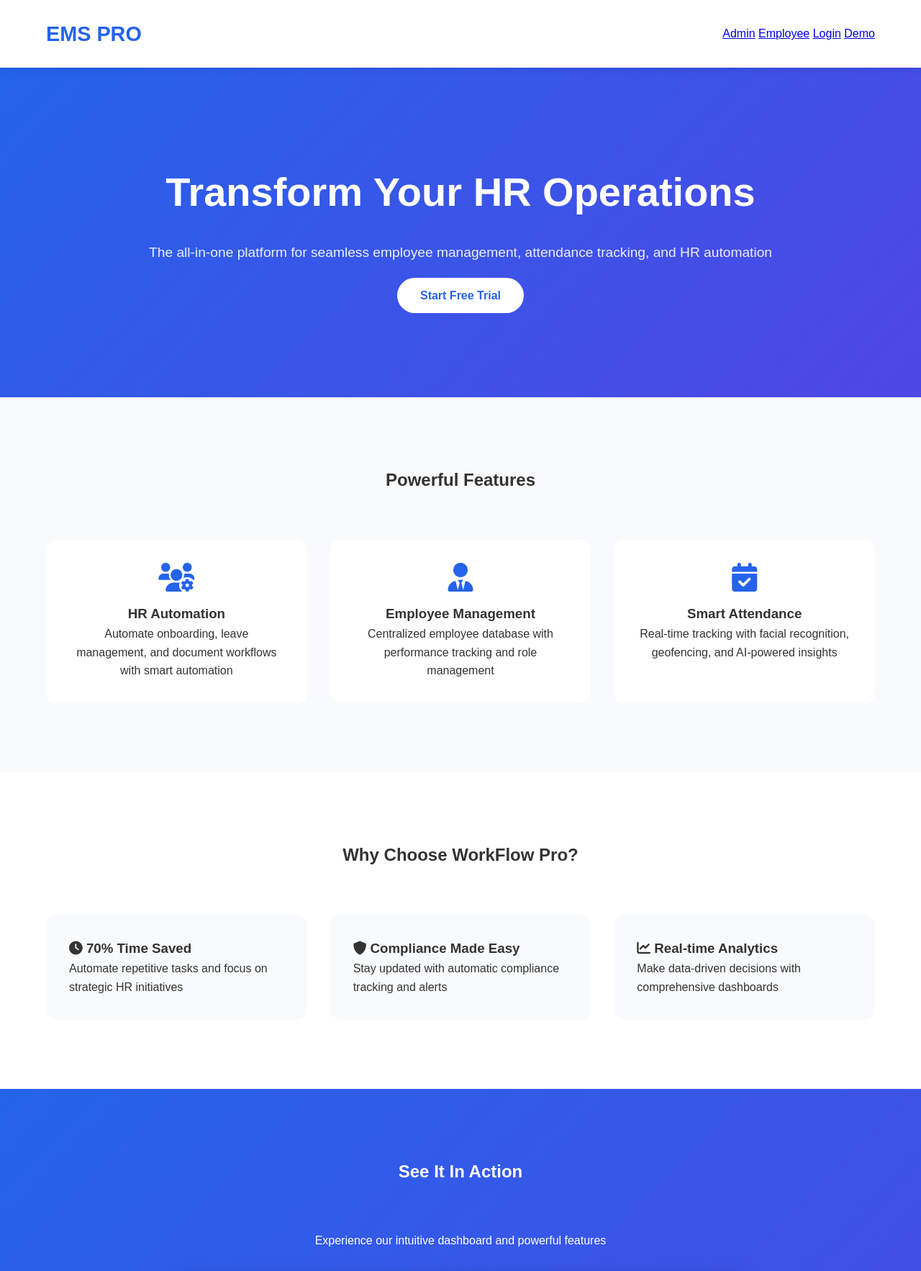
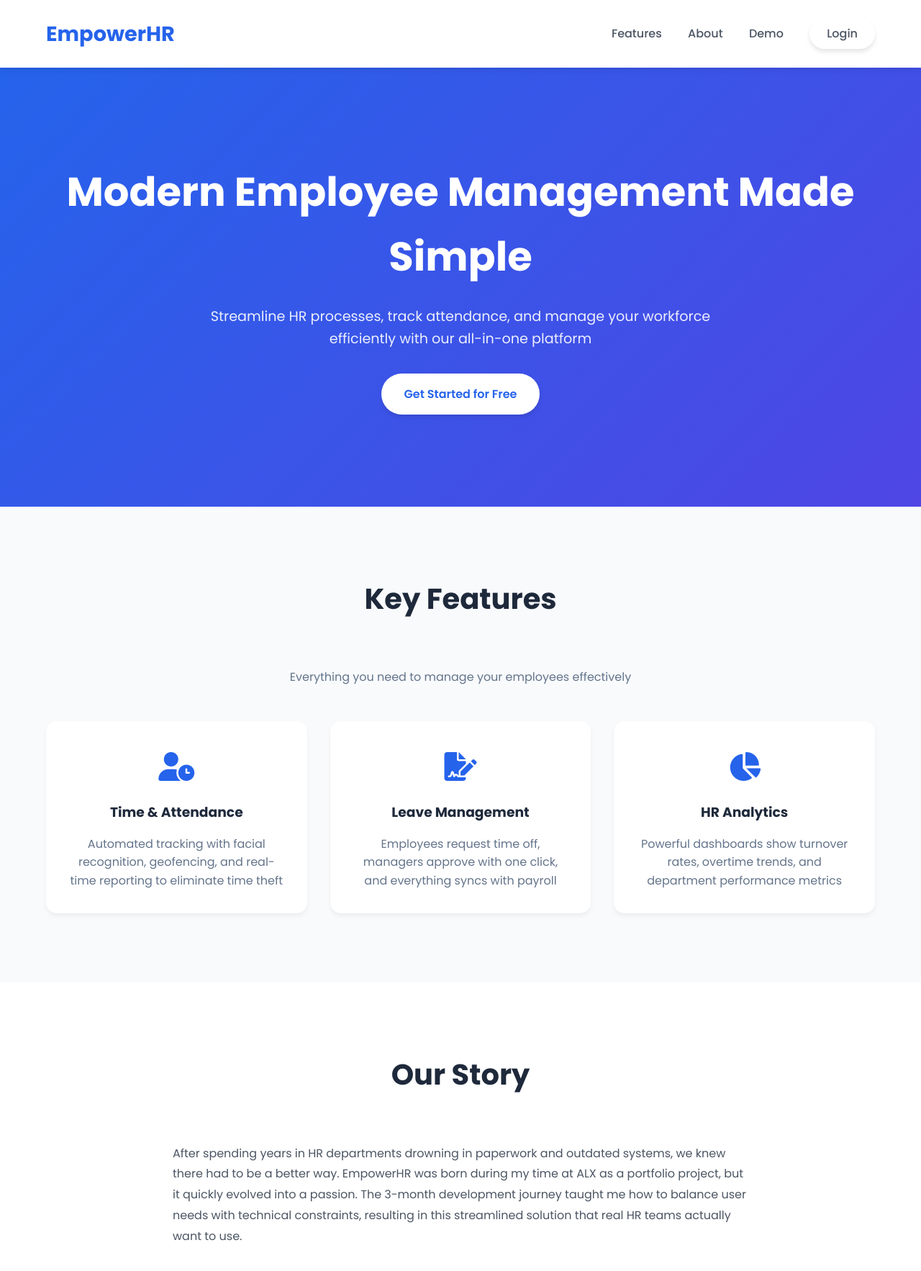
Before and after one commit to EHronek/Employee_management_system, a Flask app: page / in a window 1280 px wide. Shown: the top 1766 px of the page at 72% size. Run offline with Flask 3, Linux system fonts and the light colour scheme.

Commit message:
more updates

```diff
--- a/web_dynamic/static/scripts/employeeAttendance.js
+++ b/web_dynamic/static/scripts/employeeAttendance.js
@@ -19,10 +19,12 @@ document.addEventListener("DOMContentLoaded", function () {
                     checkInOutButton.innerHTML = '<i class="fas fa-clock"></i> Check Out';
                     checkInOutButton.setAttribute("data-action", "checkout");
                     checkInStatus.textContent = "You are currently checked in.";
+                    location.reload();
                 } else {
                     checkInOutButton.innerHTML = '<i class="fas fa-clock"></i> Check In';
                     checkInOutButton.setAttribute("data-action", "checkin");
                     checkInStatus.textContent = "You are currently checked out.";
+                    location.reload();
                 }
             } else {
                 alert(data.message);
--- a/web_dynamic/templates/companyAnnouncements.html
+++ b/web_dynamic/templates/companyAnnouncements.html
@@ -1,17 +1,17 @@
 {% extends "employee_base_layout.html" %}
 {% block title%}Employee Dashboard{% endblock%}
 
-{% block header %} Dashboard{% endblock %}
+{% block header %} Announcements{% endblock %}
 {% block profile %}
     <!-- Employee Profile -->
-    <div class="employee-profile">
+    <!-- <div class="employee-profile">
         <img src="employee-avatar.jpg" alt="Employee Avatar">
         <div class="details">
             <h2>Jane Doe</h2>
             <p>Manager | HR Department</p>
             <p>Status: <span class="status-active">Active</span></p>
         </div>
-    </div>
+    </div> -->
 {% endblock %}
 
 {% block content %}
--- a/web_dynamic/templates/employee_base_layout.html
+++ b/web_dynamic/templates/employee_base_layout.html
@@ -13,6 +13,8 @@
     <link rel="stylesheet" href="{{ url_for('static', filename='styles/companyAnnouncements.css') }}">
     <link rel="stylesheet" href="{{ url_for('static', filename='styles/account_settings.css') }}">
     <link rel="stylesheet" href="{{ url_for('static', filename='styles/training_development.css') }}">
+    <link href="https://cdn.jsdelivr.net/npm/bootstrap@5.3.2/dist/css/bootstrap.min.css" rel="stylesheet">
+
 </head>
 <body>
     <!-- Sidebar Navigation -->
--- a/web_dynamic/templates/landingPage.html
+++ b/web_dynamic/templates/landingPage.html
@@ -3,8 +3,9 @@
 <head>
     <meta charset="UTF-8">
     <meta name="viewport" content="width=device-width, initial-scale=1.0">
-    <title> Employee Management Solution</title>
+    <title>EmpowerHR | Employee Management System</title>
     <link rel="stylesheet" href="https://cdnjs.cloudflare.com/ajax/libs/font-awesome/6.0.0/css/all.min.css">
+    <link href="https://fonts.googleapis.com/css2?family=Poppins:wght@400;500;600;700&display=swap" rel="stylesheet">
     <style>
         * {
             margin: 0;
@@ -25,17 +26,32 @@
             box-shadow: 0 2px 10px rgba(0,0,0,0.1);
             position: sticky;
             top: 0;
+            z-index: 100;
         }
 
         .nav-content {
             display: flex;
             justify-content: space-between;
             align-items: center;
+            max-width: 1200px;
+            margin: 0 auto;
         }
 
         .logo {
             font-size: 1.8rem;
             font-weight: 700;
+            color: #2563eb;
+        }
+
+        .nav-links a {
+            margin-left: 2rem;
+            text-decoration: none;
+            color: #4b5563;
+            font-weight: 500;
+            transition: color 0.3s;
+        }
+
+        .nav-links a:hover {
             color: #2563eb;
         }
 
@@ -56,20 +72,26 @@
             font-size: 1.2rem;
             margin-bottom: 2rem;
             opacity: 0.9;
+            max-width: 700px;
+            margin-left: auto;
+            margin-right: auto;
         }
 
         .cta-button {
+            display: inline-block;
             background: white;
             color: #2563eb;
             padding: 1rem 2rem;
             border-radius: 30px;
             text-decoration: none;
             font-weight: 600;
-            transition: transform 0.3s;
+            transition: transform 0.3s, box-shadow 0.3s;
+            box-shadow: 0 4px 6px rgba(0,0,0,0.1);
         }
 
         .cta-button:hover {
             transform: translateY(-3px);
+            box-shadow: 0 6px 12px rgba(0,0,0,0.15);
         }
 
         /* Features Section */
@@ -81,12 +103,25 @@
         .section-title {
             text-align: center;
             margin-bottom: 4rem;
+            font-size: 2.5rem;
+            color: #1e293b;
+        }
+
+        .section-subtitle {
+            text-align: center;
+            margin-bottom: 3rem;
+            color: #64748b;
+            max-width: 700px;
+            margin-left: auto;
+            margin-right: auto;
         }
 
         .features-grid {
             display: grid;
             grid-template-columns: repeat(auto-fit, minmax(300px, 1fr));
             gap: 2rem;
+            max-width: 1200px;
+            margin: 0 auto;
         }
 
         .feature-card {
@@ -94,11 +129,13 @@
             padding: 2rem;
             border-radius: 15px;
             text-align: center;
-            transition: transform 0.3s;
+            transition: transform 0.3s, box-shadow 0.3s;
+            box-shadow: 0 4px 6px rgba(0,0,0,0.05);
         }
 
         .feature-card:hover {
             transform: translateY(-5px);
+            box-shadow: 0 10px 20px rgba(0,0,0,0.1);
         }
 
         .feature-icon {
@@ -107,22 +144,72 @@
             margin-bottom: 1rem;
         }
 
-        /* Benefits Section */
-        .benefits {
+        .feature-card h3 {
+            margin-bottom: 1rem;
+            color: #1e293b;
+        }
+
+        .feature-card p {
+            color: #64748b;
+        }
+
+        /* About Section */
+        .about {
             padding: 6rem 5%;
             background: white;
+            text-align: center;
         }
 
-        .benefits-grid {
-            display: grid;
-            grid-template-columns: repeat(auto-fit, minmax(300px, 1fr));
-            gap: 2rem;
+        .about-content {
+            max-width: 800px;
+            margin: 0 auto;
         }
 
-        .benefit-card {
-            padding: 2rem;
-            background: #f8fafc;
-            border-radius: 15px;
+        .about-text {
+            margin-bottom: 2rem;
+            text-align: left;
+            line-height: 1.8;
+            color: #4b5563;
+        }
+
+        .team {
+            margin-top: 3rem;
+        }
+
+        .team-member {
+            margin-bottom: 2rem;
+        }
+
+        .social-links {
+            margin-top: 1rem;
+        }
+
+        .social-links a {
+            display: inline-block;
+            margin: 0 0.5rem;
+            color: #2563eb;
+            font-size: 1.2rem;
+            transition: transform 0.3s;
+        }
+
+        .social-links a:hover {
+            transform: translateY(-3px);
+        }
+
+        .github-btn {
+            display: inline-block;
+            background: #1e293b;
+            color: white;
+            padding: 0.8rem 1.5rem;
+            border-radius: 30px;
+            text-decoration: none;
+            font-weight: 500;
+            margin-top: 1rem;
+            transition: background 0.3s;
+        }
+
+        .github-btn:hover {
+            background: #0f172a;
         }
 
         /* Demo Section */
@@ -141,6 +228,12 @@
             box-shadow: 0 10px 30px rgba(0,0,0,0.2);
         }
 
+        .demo-image img {
+            width: 100%;
+            height: auto;
+            display: block;
+        }
+
         /* Footer */
         footer {
             background: #1e293b;
@@ -148,82 +241,132 @@
             padding: 4rem 5%;
             text-align: center;
         }
+
+        .footer-links {
+            display: flex;
+            justify-content: center;
+            gap: 2rem;
+            margin-bottom: 2rem;
+        }
+
+        .footer-links a {
+            color: #e2e8f0;
+            text-decoration: none;
+            transition: color 0.3s;
+        }
+
+        .footer-links a:hover {
+            color: #2563eb;
+        }
+
+        .copyright {
+            margin-top: 2rem;
+            color: #94a3b8;
+        }
     </style>
 </head>
 <body>
     <!-- Navigation -->
     <nav class="navbar">
         <div class="nav-content">
-            <div class="logo">EMS PRO</div>
+            <div class="logo">EmpowerHR</div>
             <div class="nav-links">
-                <a href="{{ url_for('admin.admin_dashboard') }}">Admin</a>
-                <a href="{{ url_for('admin.employee_dashboard') }}">Employee</a>
-                <a href="http://0.0.0.0:5001/login">Login</a>
+                <a href="#features">Features</a>
+                <a href="#about">About</a>
                 <a href="#demo">Demo</a>
+                <a href="{{ url_for('login_page') }}" class="cta-button" style="padding: 0.5rem 1.5rem;">Login</a>
             </div>
         </div>
     </nav>
 
     <!-- Hero Section -->
     <section class="hero">
-        <h1>Transform Your HR Operations</h1>
-        <p>The all-in-one platform for seamless employee management, attendance tracking, and HR automation</p>
-        <a href="{{ url_for('create_user') }}" class="cta-button">Start Free Trial</a>
+        <h1>Modern Employee Management Made Simple</h1>
+        <p>Streamline HR processes, track attendance, and manage your workforce efficiently with our all-in-one platform</p>
+        <a href="{{ url_for('sign_up') }}" class="cta-button">Get Started for Free</a>
     </section>
 
     <!-- Features Section -->
     <section class="features" id="features">
-        <h2 class="section-title">Powerful Features</h2>
+        <h2 class="section-title">Key Features</h2>
+        <p class="section-subtitle">Everything you need to manage your employees effectively</p>
         <div class="features-grid">
             <div class="feature-card">
-                <i class="fas fa-users-cog feature-icon"></i>
-                <h3>HR Automation</h3>
-                <p>Automate onboarding, leave management, and document workflows with smart automation</p>
+                <div class="feature-icon">
+                    <i class="fas fa-user-clock"></i>
+                </div>
+                <h3>Time & Attendance</h3>
+                <p>Automated tracking with facial recognition, geofencing, and real-time reporting to eliminate time theft</p>
             </div>
             <div class="feature-card">
-                <i class="fas fa-user-tie feature-icon"></i>
-                <h3>Employee Management</h3>
-                <p>Centralized employee database with performance tracking and role management</p>
+                <div class="feature-icon">
+                    <i class="fas fa-file-signature"></i>
+                </div>
+                <h3>Leave Management</h3>
+                <p>Employees request time off, managers approve with one click, and everything syncs with payroll</p>
             </div>
             <div class="feature-card">
-                <i class="fas fa-calendar-check feature-icon"></i>
-                <h3>Smart Attendance</h3>
-                <p>Real-time tracking with facial recognition, geofencing, and AI-powered insights</p>
+                <div class="feature-icon">
+                    <i class="fas fa-chart-pie"></i>
+                </div>
+                <h3>HR Analytics</h3>
+                <p>Powerful dashboards show turnover rates, overtime trends, and department performance metrics</p>
             </div>
         </div>
     </section>
 
-    <!-- Benefits Section -->
-    <section class="benefits" id="benefits">
-        <h2 class="section-title">Why Choose WorkFlow Pro?</h2>
-        <div class="benefits-grid">
-            <div class="benefit-card">
-                <h3><i class="fas fa-clock"></i> 70% Time Saved</h3>
-                <p>Automate repetitive tasks and focus on strategic HR initiatives</p>
+    <!-- About Section -->
+    <section class="about" id="about">
+        <h2 class="section-title">Our Story</h2>
+        <div class="about-content">
+            <p class="about-text">
+                After spending years in HR departments drowning in paperwork and outdated systems, we knew there had to be a better way.
+                EmpowerHR was born during my time at ALX as a portfolio project, but it quickly evolved into a passion.
+                The 3-month development journey taught me how to balance user needs with technical constraints, resulting in this
+                streamlined solution that real HR teams actually want to use.
+            </p>
+            <p class="about-text">
+                This project combines my experience in human resources with cutting-edge technology to solve real pain points
+                I've witnessed firsthand in the workplace.
+            </p>
+
+            <div class="team">
+                <h3>Meet the Creator</h3>
+                <div class="team-member">
+                    <h4>Your Name</h4>
+                    <p>Full Stack Developer & HR Specialist</p>
+                    <div class="social-links">
+                        <a href="https://www.linkedin.com/in/emmanuel-hronek-a75973276/" target="_blank"><i class="fab fa-linkedin"></i></a>
+                        <a href="https://github.com/EHronek/" target="_blank"><i class="fab fa-github"></i></a>
+                        <a href="https://x.com/EHronek64" target="_blank"><i class="fab fa-twitter"></i></a>
+                    </div>
+                </div>
             </div>
-            <div class="benefit-card">
-                <h3><i class="fas fa-shield-alt"></i> Compliance Made Easy</h3>
-                <p>Stay updated with automatic compliance tracking and alerts</p>
-            </div>
-            <div class="benefit-card">
-                <h3><i class="fas fa-chart-line"></i> Real-time Analytics</h3>
-                <p>Make data-driven decisions with comprehensive dashboards</p>
-            </div>
+
+            <a href="https://github.com/EHronek/Employee_management_system/" class="github-btn" target="_blank">
+                <i class="fab fa-github"></i> View Source Code
+            </a>
         </div>
     </section>
 
     <!-- Demo Section -->
     <section class="demo" id="demo">
-        <h2 class="section-title">See It In Action</h2>
-        <p>Experience our intuitive dashboard and powerful features</p>
+        <h2 class="section-title">See EmpowerHR in Action</h2>
+        <p>Our intuitive dashboard puts all employee data at your fingertips</p>
         <div class="demo-image">
-            <!-- Add dashboard screenshot here -->
-            <img src="dashboard-mockup.jpg" alt="WorkFlow Pro Dashboard" style="width:100%">
+            <!-- Replace with actual dashboard screenshot -->
+            <img src="{{ url_for('static', filename='images/admin-dashboard.png') }}" alt="EmpowerHR Dashboard Preview">
         </div>
     </section>
 
     <footer>
-        <p>© 2025 All rights reserved.</p>
+        <div class="footer-links">
+            <a href="#features">Features</a>
+            <a href="#about">About</a>
+            <a href="#demo">Demo</a>
+            <a href="mailto:contact@empowerhr.com">Contact</a>
+        </div>
+        <p class="copyright">© 2025 EmpowerHR. All rights reserved.</p>
     </footer>
 </body>
 </html>
--- a/web_dynamic/templates/signup.html
+++ b/web_dynamic/templates/signup.html
@@ -157,7 +157,7 @@
 
     <!-- Login Container -->
     <div class="login-container">
-        <h1>User Sign Up</h1>
+        <h1>Admin user Sign Up</h1>
 
         <!-- Flash Messages -->
 
@@ -210,7 +210,7 @@
                     <option value="inactive">Inactive</option>
                 </select>
             </div>
-            <button type="submit" class="login-button">Sign In</button>
+            <button type="submit" class="login-button">create account</button>
         </form>
         <p class="signup-link">Already have an account? <a href="{{ url_for('login_page') }}">Login</a></p>
     </div>
--- a/web_dynamic/templates/training_development.html
+++ b/web_dynamic/templates/training_development.html
@@ -4,14 +4,14 @@
 {% block header %} Training and Development{% endblock %}
 {% block profile %}
     <!-- Employee Profile -->
-    <div class="employee-profile">
+    <!-- <div class="employee-profile">
         <img src="employee-avatar.jpg" alt="Employee Avatar">
         <div class="details">
             <h2>Jane Doe</h2>
             <p>Manager | HR Department</p>
             <p>Status: <span class="status-active">Active</span></p>
         </div>
-    </div>
+    </div> -->
 {% endblock %}
 
 {% block content %}
```
Also changed, not shown: web_dynamic/blueprints/employee_routes.py (+4 -6 lines), web_dynamic/templates/create_user.html (+16 -4 lines), web_dynamic/templates/employeeAttendance.html (+16 -6 lines), web_dynamic/templates/landingPage1.html (deleted, +0 -140 lines), web_dynamic/templates/landingPage_old.html (added, +229 -0 lines), web_dynamic/static/images/admin-dashboard.png (added).
